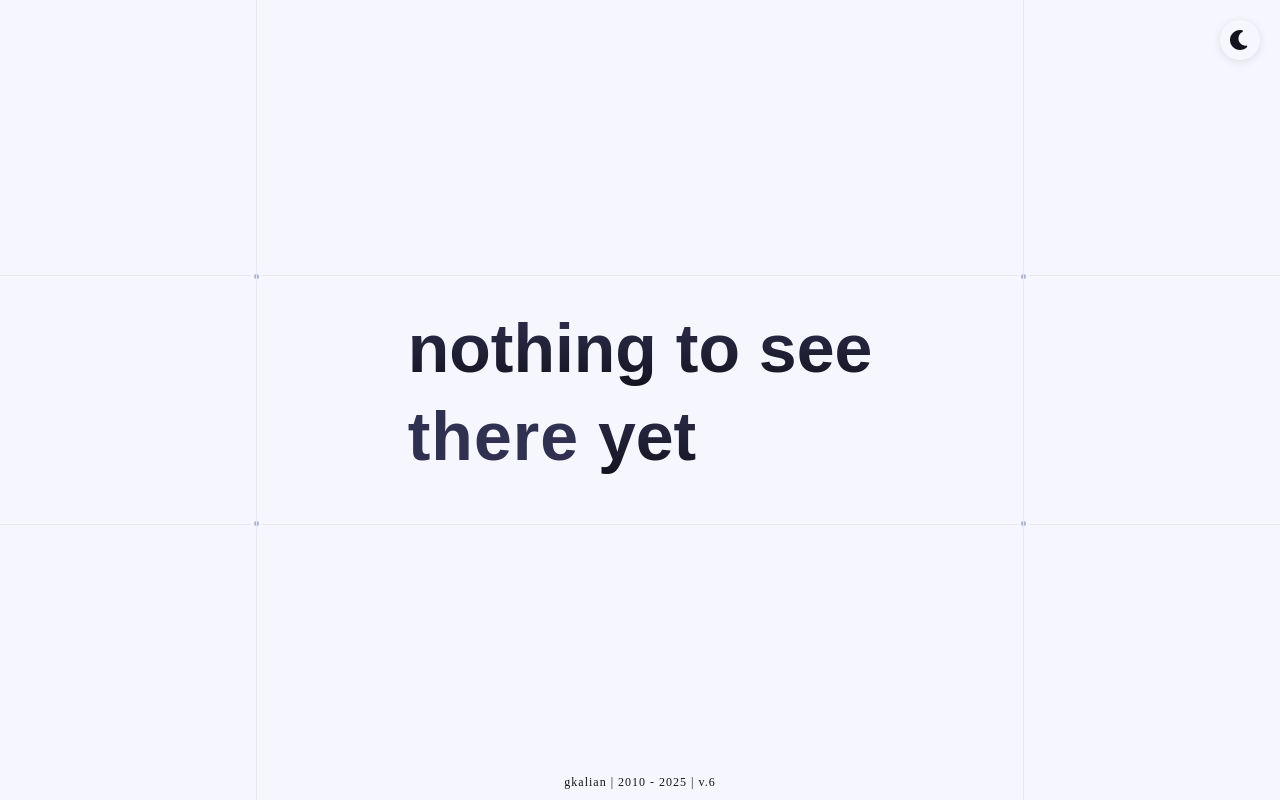
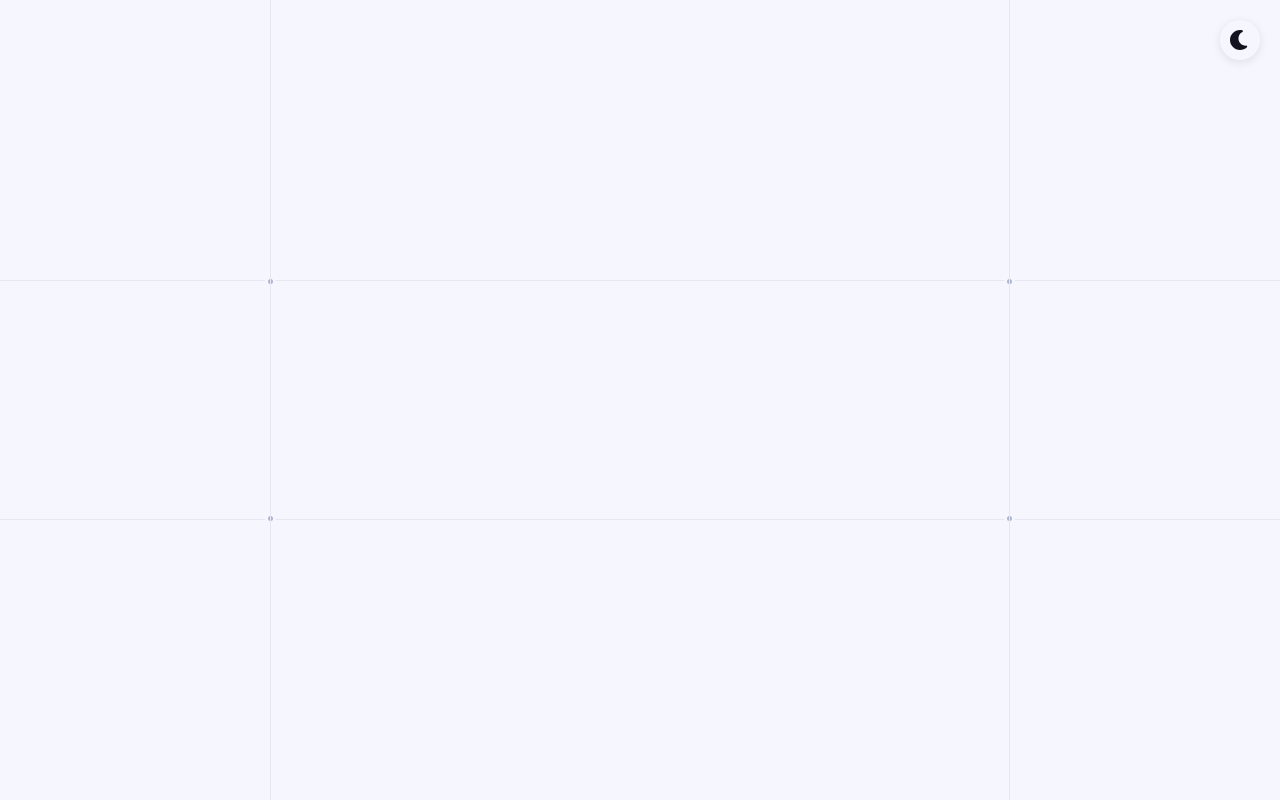
Before and after one commit to gkalian/site-gkalian, a React (Vite) app: page / in a window 1280 px wide. Built offline with nearby package versions, Linux system fonts and the light colour scheme.

Commit message:
fix: update font and styling

```diff
--- a/src/styles/footer.css
+++ b/src/styles/footer.css
@@ -8,6 +8,7 @@
 
 .footer-text {
     font-size: 0.75rem;
+    font-family: inherit;
     color: var(--text-color-top);
     letter-spacing: 1px;
     margin: 0;
--- a/src/styles/global.css
+++ b/src/styles/global.css
@@ -1,4 +1,15 @@
 /* Global styles and theme variables */
+
+/* Import Manrope font from Google Fonts */
+@import url("https://fonts.googleapis.com/css2?family=Josefin+Sans:ital,wght@0,100..700;1,100..700&display=swap");
+
+/* Global styles */
+:root {
+  color: #000000;
+  background-color: #000000;
+  font-family: "Josefin Sans", sans-serif;
+}
+
 * {
   -webkit-user-select: none; /* Safari */
   -ms-user-select: none; /* IE 10 and IE 11 */
--- a/src/styles/grid-layout.css
+++ b/src/styles/grid-layout.css
@@ -5,7 +5,7 @@
     display: flex;
     justify-content: center;
     align-items: center;
-    font-family: "Montserrat", sans-serif;
+    font-family: inherit;
     transition: background-color 0.3s ease, color 0.3s ease;
     background-color: var(--background-color);
 }
@@ -15,7 +15,7 @@
 }
 
 .grid-section {
-    width: clamp(360px, 60vw, 780px);
+    width: clamp(360px, 60vw, 740px);
     aspect-ratio: 1.55 / 0.5;
     min-height: 200px;
     margin: auto;
```
